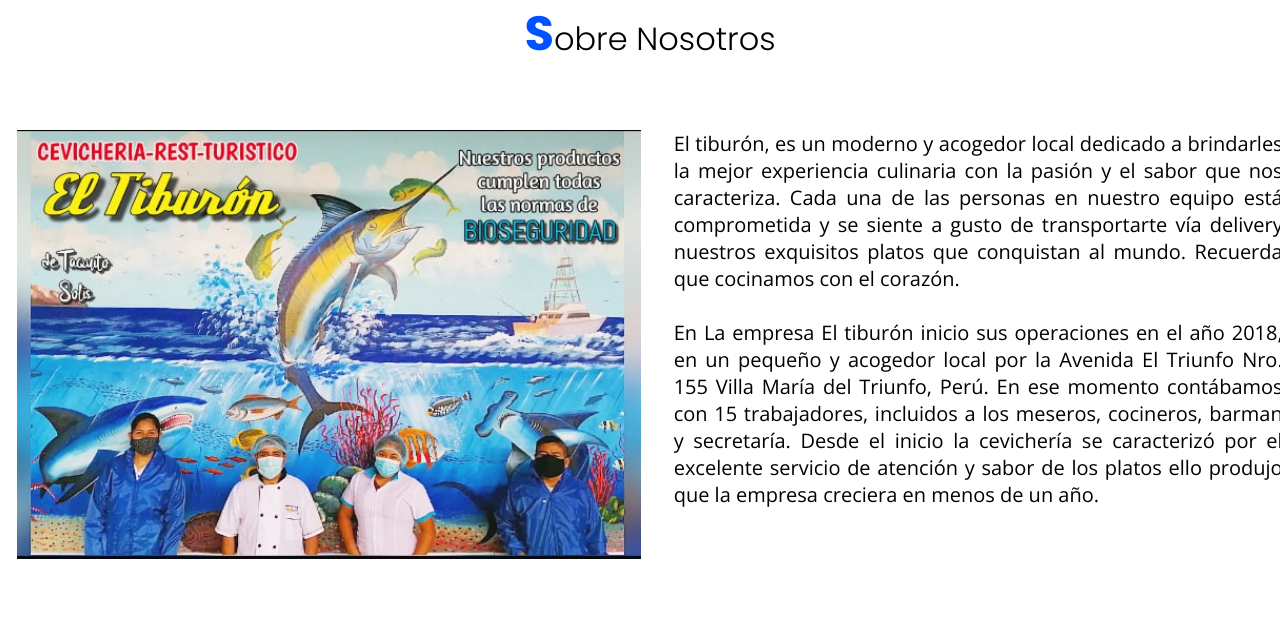
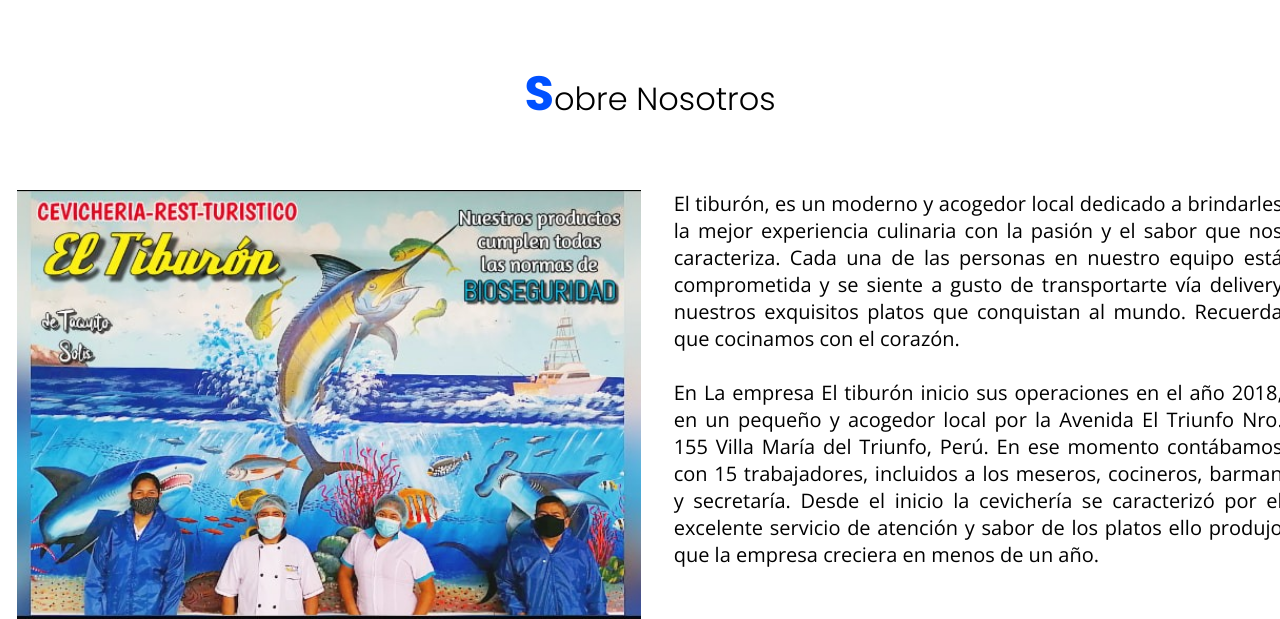
Before and after one commit to eguster/space, a plain HTML site: page index.html in a window 1280 px wide. Shown: the part 1012-1631 px from the top of the page. Before the commit the page ends 1571 px from the top, so only its background shows below. Drawn offline with nearby package versions, Linux system fonts and the light colour scheme.

Commit message:
Add files via upload

```diff
--- a/estilos/index.css
+++ b/estilos/index.css
@@ -19,7 +19,7 @@ body{
     font-size: 2em;
     font-weight: 300;
     text-align: center;
-    margin-bottom: 60px;
+    margin: 60px;
     font-family: 'Poppins', sans-serif;
 }
 .title span{
```
Also changed, not shown: index.html (+1 -1 lines).
